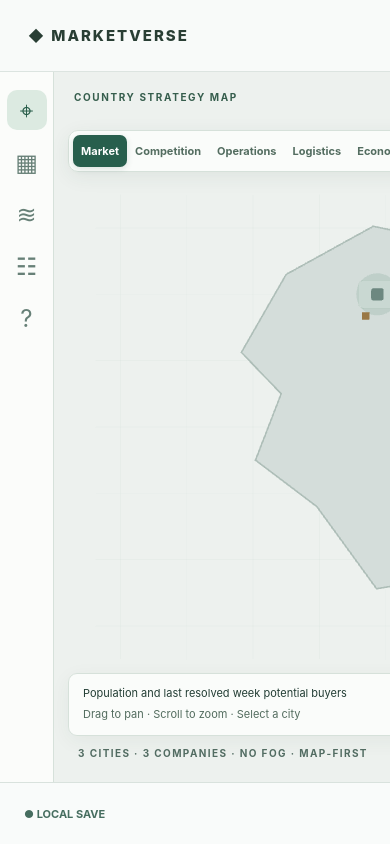
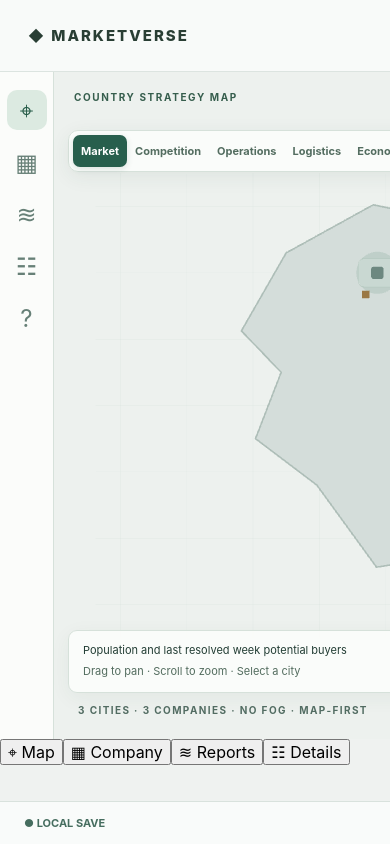
Before and after one commit to Khanhsz/marketverse, a React (Vite) app: page / in a window 390 px wide. Shown: the top 844 px of the page. Built offline with nearby package versions, Linux system fonts and the light colour scheme.

Commit message:
feat(mobile): add bottom navigation for map, company, reports and details

```diff
--- a/src/ui/App.tsx
+++ b/src/ui/App.tsx
@@ -585,6 +585,12 @@ export function App() {
           <span>Use Reset only when you are ready to discard the saved game.</span>
         </div>
       )}
+      <nav className="mobileNav" aria-label="Mobile game navigation">
+        <button onClick={() => { setSelection({kind:'city',id:city.id}); setPanelOpen(false); }}>⌖ <span>Map</span></button>
+        <button onClick={() => choose({kind:'company',id:player.id})}>▦ <span>Company</span></button>
+        <button onClick={() => setReportsOpen(true)}>≋ <span>Reports</span></button>
+        <button onClick={() => setPanelOpen(v => !v)}>☷ <span>Details</span></button>
+      </nav>
       <footer className="footer">
         <div>
           ● {recovery || storageError ? 'SAVE NEEDS ATTENTION' : 'LOCAL SAVE'}{' '}
```
